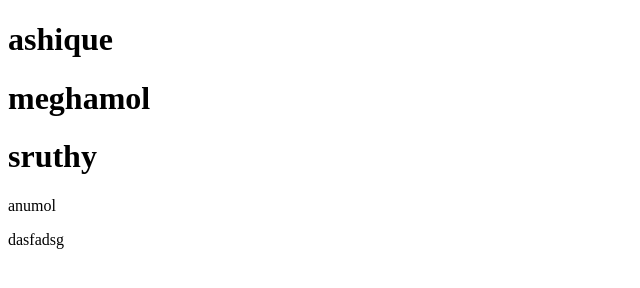
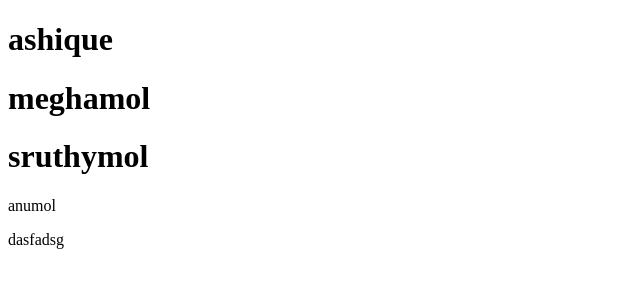
Before and after one commit to Meghamol771/gitlearn, a plain HTML site: page index.html in a window 1280 px wide. Shown: the full height of the page, 0-640 px from the left. Drawn offline with Linux system fonts and the light colour scheme.

Commit message:
mol  added

```diff
--- a/index.html
+++ b/index.html
@@ -8,7 +8,7 @@
 <body>
     <h1>ashique</h1>
     <h1>meghamol</h1>
-    <h1>sruthy</h1>
+    <h1>sruthymol</h1>
     <p>anumol</p>
     <p>dasfadsg</p>
 </body>
```
